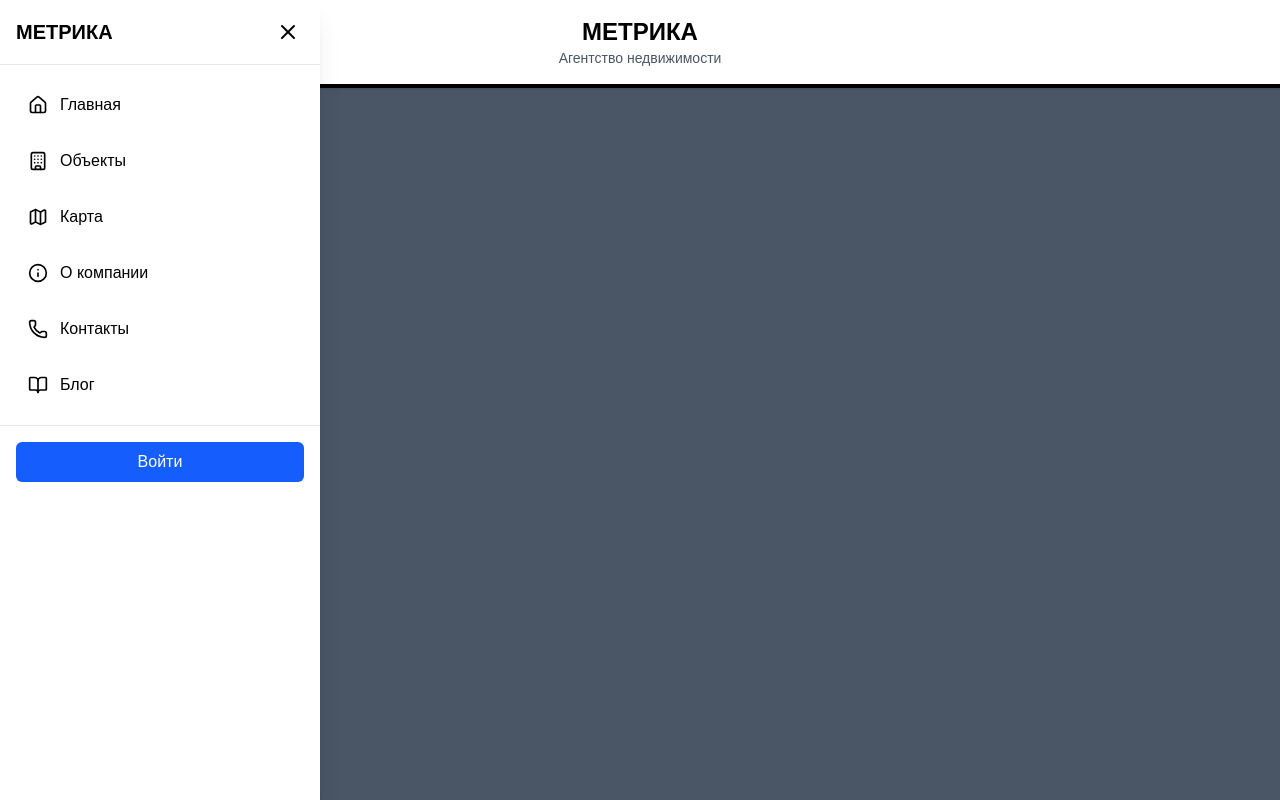
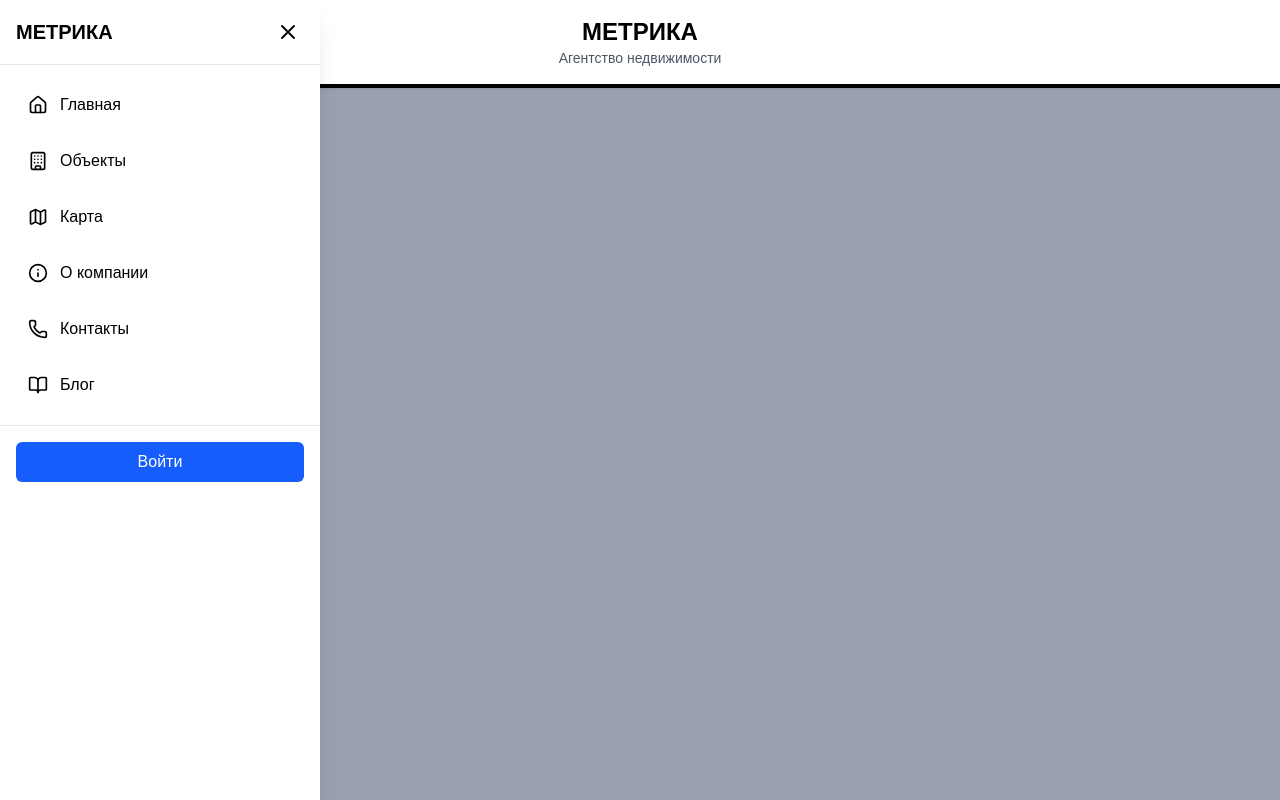
Before and after one commit to anton1989thai-metrika/METRIKA-5, a Next.js app: page / in a window 1280 px wide. Both pictures are taken after a click on the button "Открыть меню". Built offline with nearby package versions, Linux system fonts and the light colour scheme; no server answers.

Commit message:
Fix burger menu overlay - make page visible
- Reduced overlay opacity from 40% to 20%
- Changed color from gray-600 to gray-400 for lighter effect
- Now page remains clearly visible with subtle dimming effect
- Fixed issue where page was completely hidden by gray background

```diff
--- a/src/components/BurgerMenu.tsx
+++ b/src/components/BurgerMenu.tsx
@@ -117,7 +117,7 @@ export default function BurgerMenu() {
       {/* Оверлей */}
       {isOpen && (
         <div
-          className="fixed inset-0 bg-gray-600 bg-opacity-40 z-40 transition-opacity duration-300"
+          className="fixed inset-0 bg-gray-400 bg-opacity-20 z-40 transition-opacity duration-300"
           onClick={() => setIsOpen(false)}
         />
       )}
```
